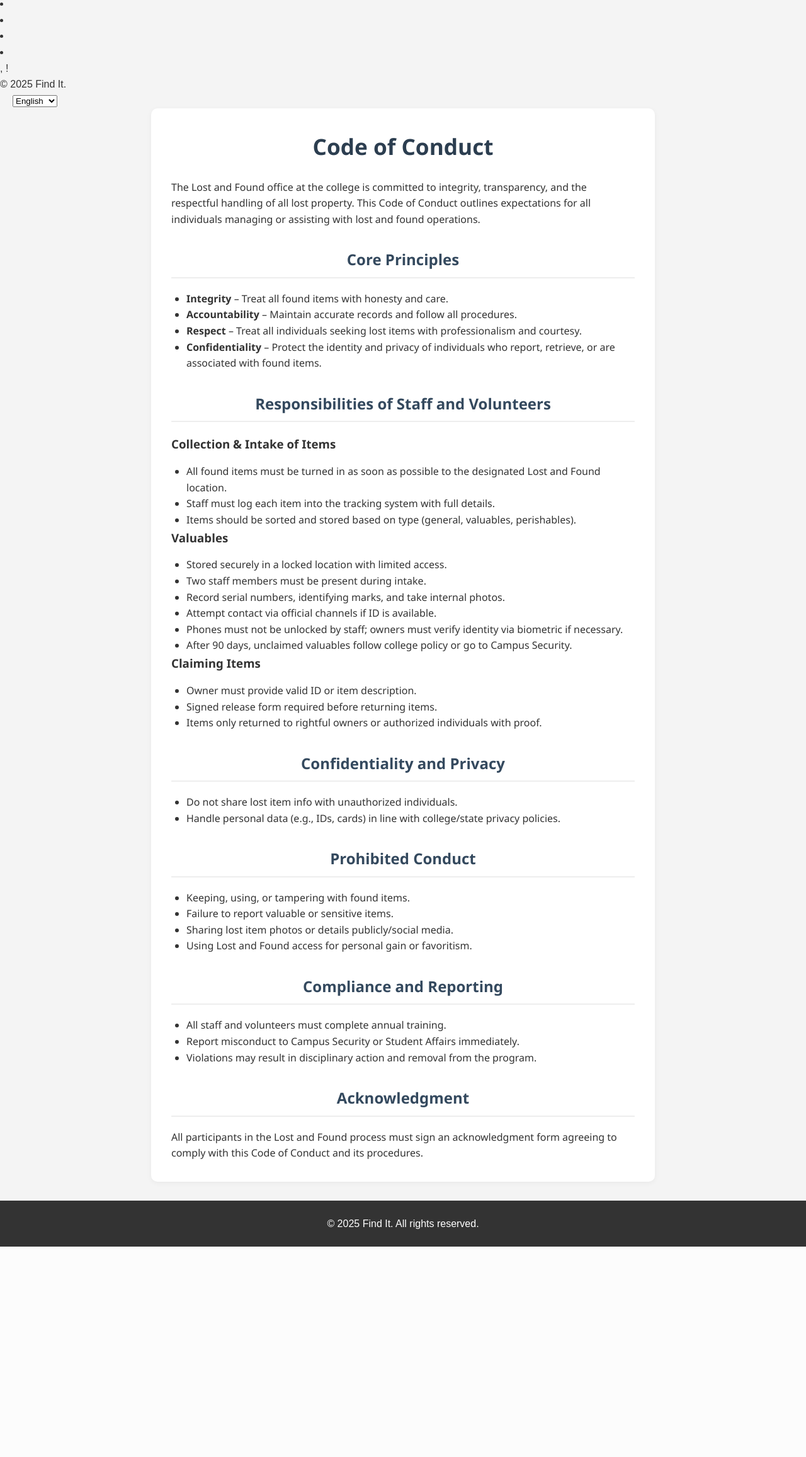
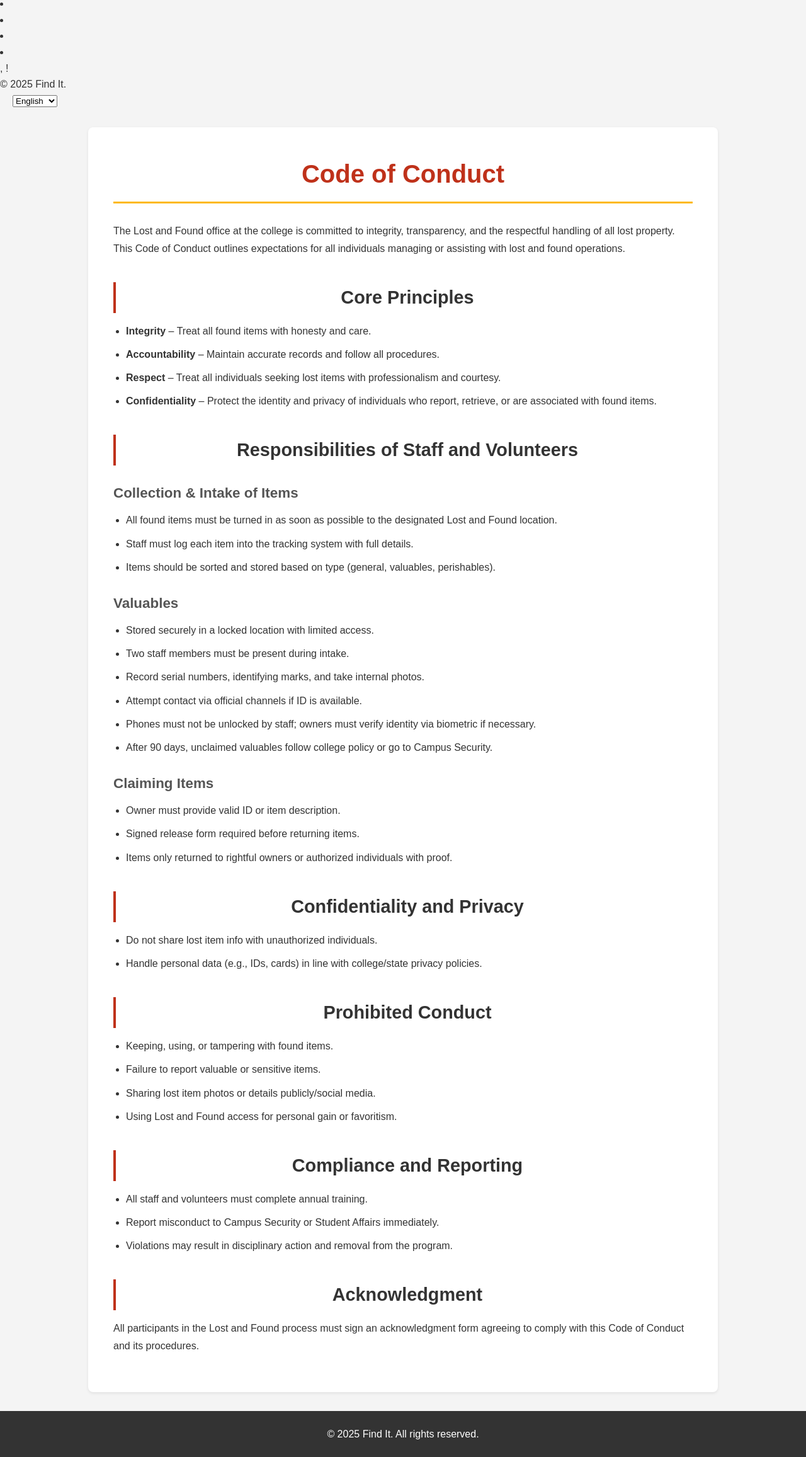
Before and after one commit to Robb1228/find-it, a Flask app: template app/templates/code_of_conduct.html in a window 1280 px wide. Shown: the part 157-2470 px from the top of the page at 63% size. Before the commit the page ends 2136 px from the top, so only its background shows below. Run offline with Flask 2, Linux system fonts and the light colour scheme; the template is opened without the code that fills it, so the values that code supplies are empty; parts of the project's set-up code (start-up, migrations or seed data) failed here and were passed over.

Commit message:
Update style.css
Updated code of conduct page to match homepage

```diff
--- a/app/static/css/style.css
+++ b/app/static/css/style.css
@@ -393,41 +393,74 @@
     border-left: 5px solid green;
 }
 
-/* Styles for Code of Conduct page. Subject to change. */
+/* Updated Styles for Code of Conduct page */
 
 .code-of-conduct {
-    max-width: 800px;
-    margin: 0 auto;
-    padding: 2rem;
-    background: #ffffff;
-    border-radius: 10px;
-    box-shadow: 0 2px 8px rgba(0, 0, 0, 0.05);
-    font-family: 'Segoe UI', sans-serif;
+    background-color: #fff;
+    border-radius: 8px;
+    box-shadow: 0 2px 5px rgba(0, 0, 0, 0.08);
+    padding: 40px;
+    margin: 30px auto;
+    max-width: 1000px;
+    font-family: Arial, sans-serif;
+    line-height: 1.7;
     color: #333;
 }
 
 .code-of-conduct h1 {
+    font-size: 2.5rem;
     text-align: center;
-    margin-bottom: 1.5rem;
-    font-size: 2.2rem;
-    color: #2c3e50;
+    margin-bottom: 30px;
+    color: #bf311a;
+    border-bottom: 3px solid #fdb913;
+    padding-bottom: 10px;
 }
 
 .code-of-conduct h2 {
-    margin-top: 2rem;
-    color: #34495e;
-    font-size: 1.5rem;
-    border-bottom: 2px solid #eee;
-    padding-bottom: 0.5rem;
+    font-size: 1.8rem;
+    color: #333;
+    margin-top: 40px;
+    margin-bottom: 15px;
+    border-left: 4px solid #bf311a;
+    padding-left: 10px;
+}
+
+.code-of-conduct h3 {
+    font-size: 1.4rem;
+    color: #555;
+    margin-top: 25px;
+    margin-bottom: 10px;
 }
 
 .code-of-conduct ul {
-    padding-left: 1.5rem;
+    padding-left: 20px;
+    margin-bottom: 20px;
+}
+
+.code-of-conduct ul li {
+    margin-bottom: 10px;
     list-style-type: disc;
-    margin-top: 1rem;
 }
 
 .code-of-conduct p {
-    margin-top: 1rem;
-    line-height: 1.6;
+    margin-bottom: 20px;
+    font-size: 1rem;
 }
+
+@media (max-width: 768px) {
+    .code-of-conduct {
+        padding: 20px;
+    }
+
+    .code-of-conduct h1 {
+        font-size: 2rem;
+    }
+
+    .code-of-conduct h2 {
+        font-size: 1.5rem;
+    }
+
+    .code-of-conduct h3 {
+        font-size: 1.2rem;
+    }
+}
```
